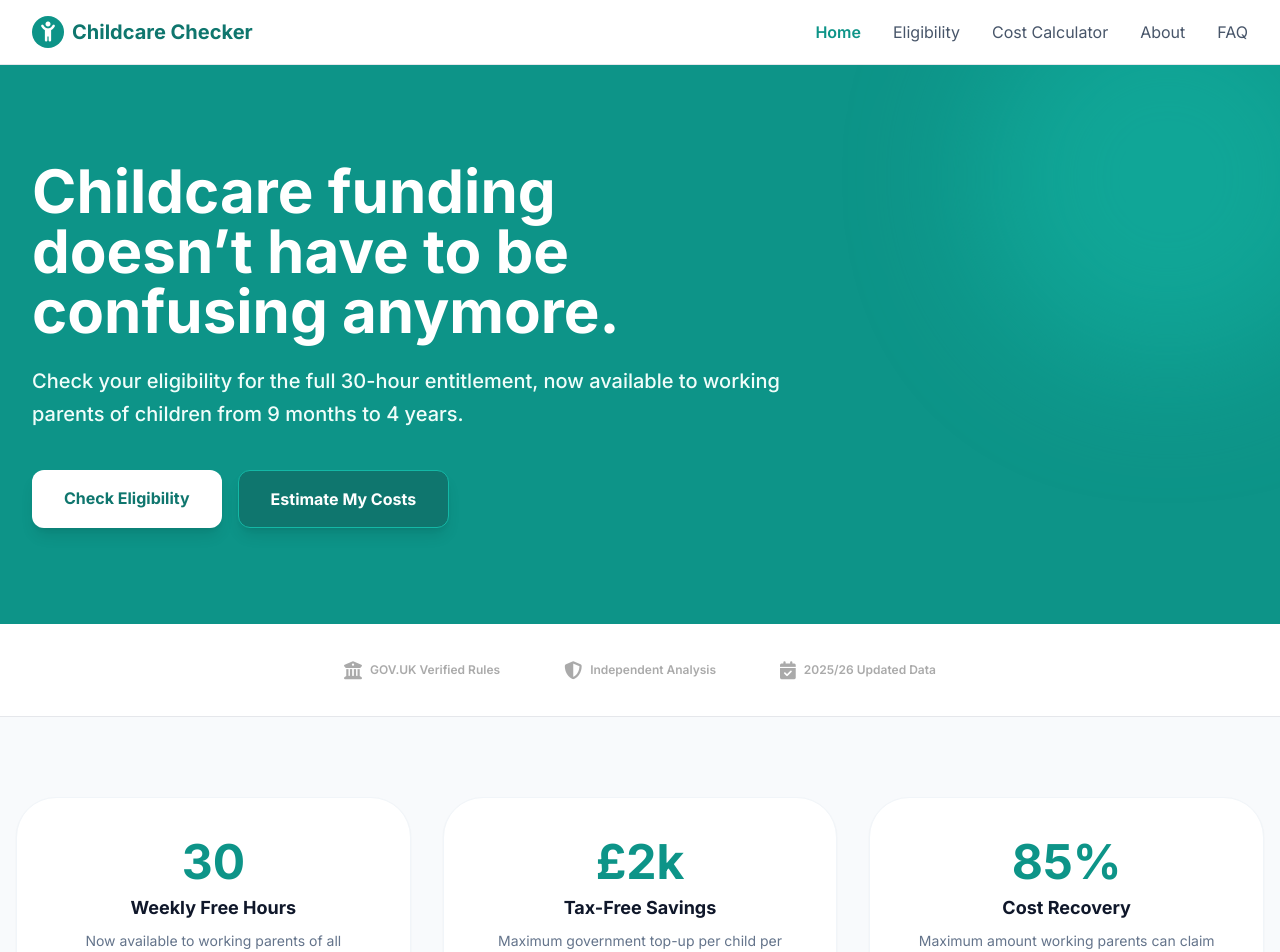
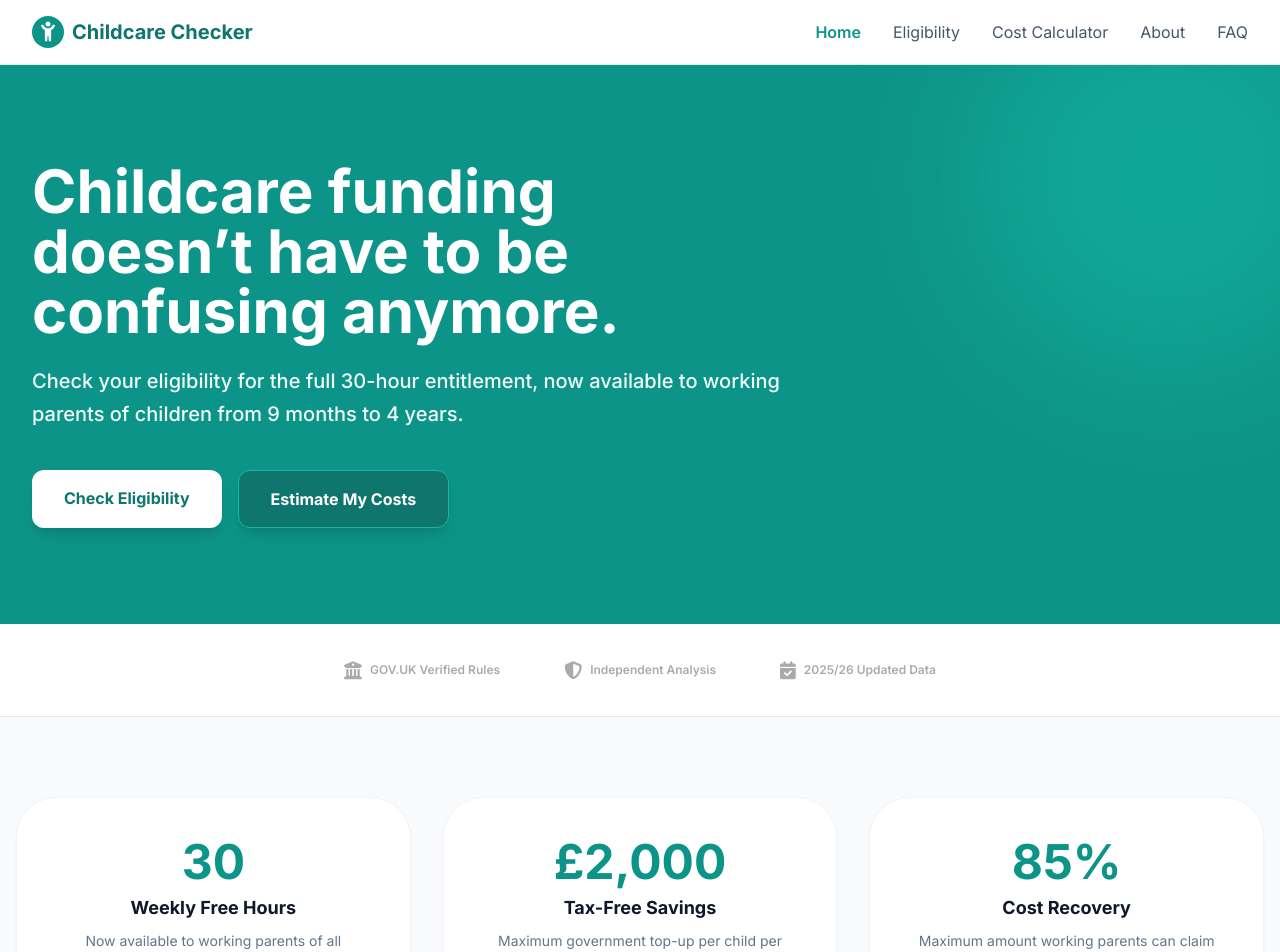
Before and after one commit to tramanpham161/vercel-2, a React (Vite) app: page / in a window 1280 px wide. Shown: the top 952 px of the page. Built offline with nearby package versions, Linux system fonts and the light colour scheme.

Commit message:
Update Home.tsx

```diff
--- a/pages/Home.tsx
+++ b/pages/Home.tsx
@@ -56,7 +56,7 @@ const Home: React.FC = () => {
               <p className="text-slate-500 text-sm leading-relaxed">Now available to working parents of all children from 9 months to school age.</p>
             </div>
             <div className="bg-white p-10 rounded-[2.5rem] shadow-sm border border-slate-100 text-center hover:shadow-xl transition-shadow duration-300">
-              <div className="text-teal-600 text-5xl font-black mb-2 leading-none">£2k</div>
+              <div className="text-teal-600 text-5xl font-black mb-2 leading-none">£2,000</div>
               <div className="text-slate-900 font-bold text-lg mb-2">Tax-Free Savings</div>
               <p className="text-slate-500 text-sm leading-relaxed">Maximum government top-up per child per year to help pay your bills.</p>
             </div>
```
